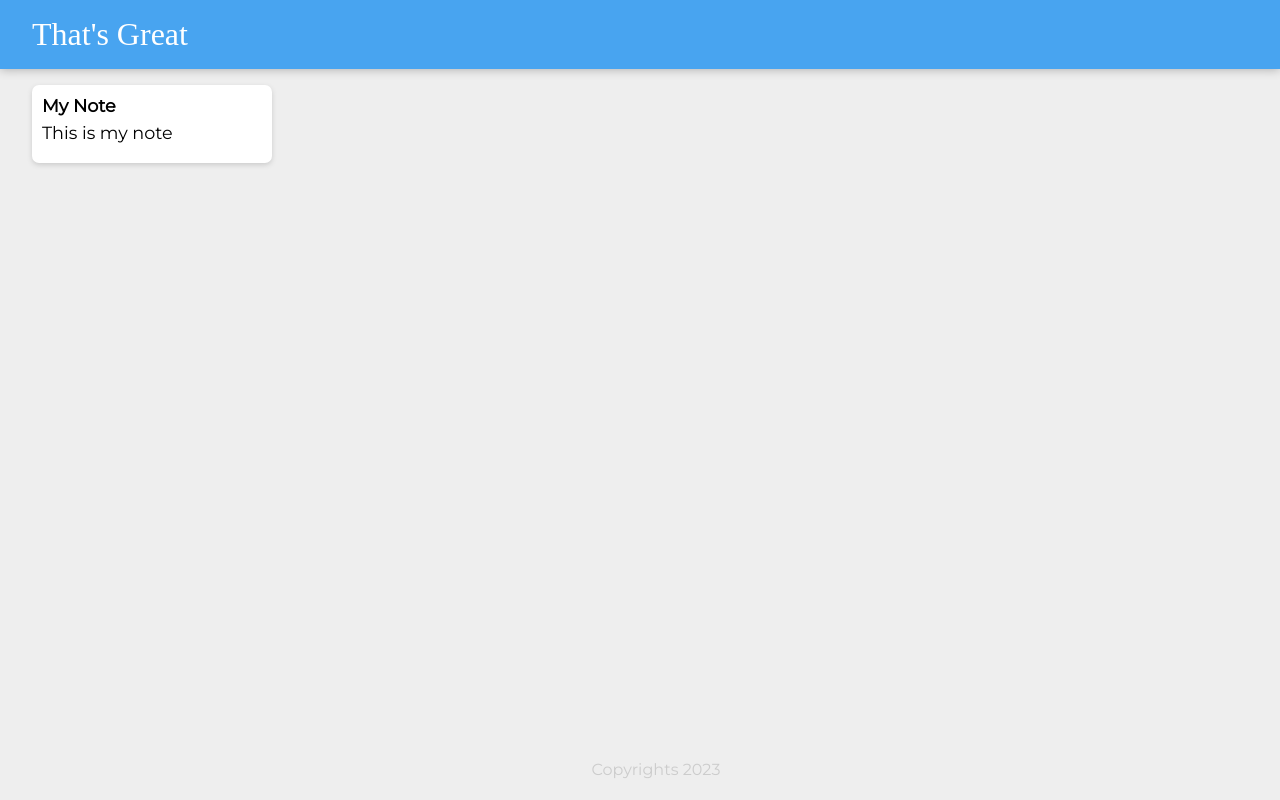
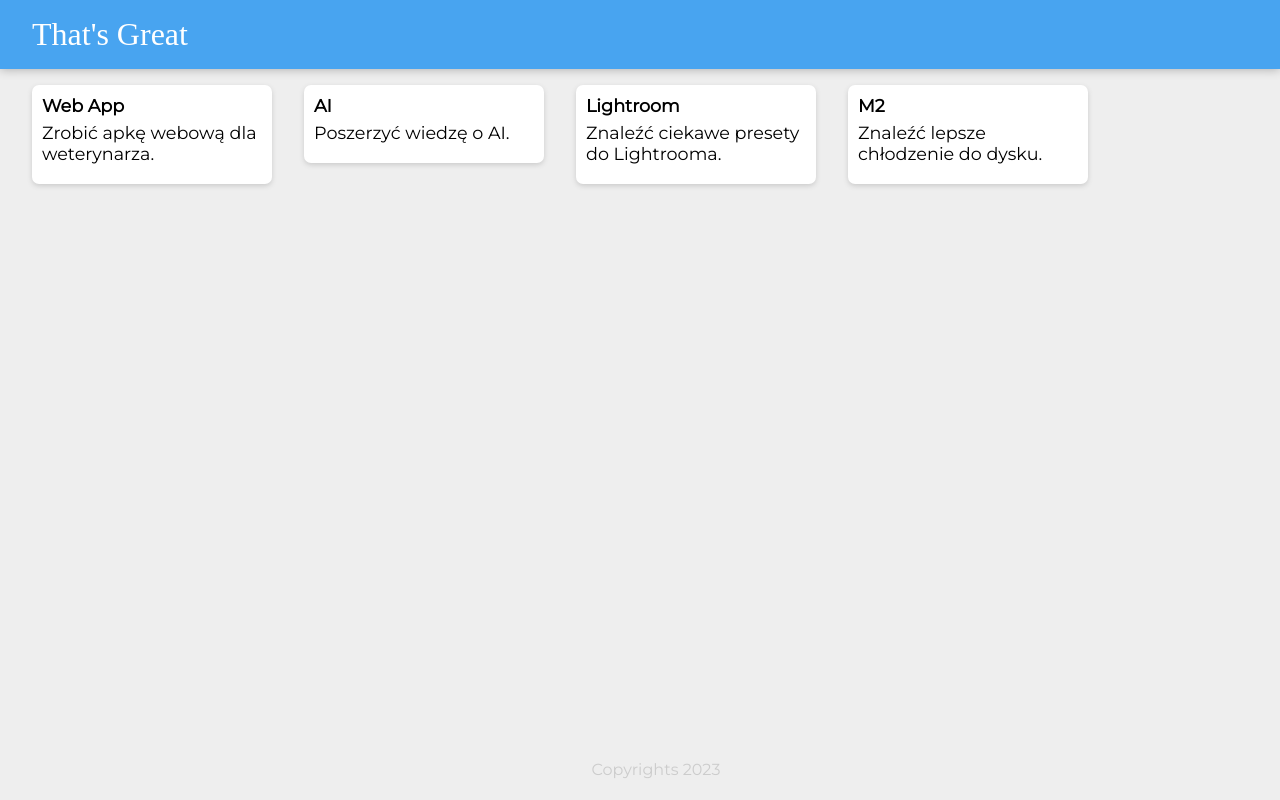
Before and after one commit to Lukasz-Jasionowski/ThatsGreat, a React (Create React App) app: page / in a window 1280 px wide. Built offline with nearby package versions, Linux system fonts and the light colour scheme; a web font is replaced by a local one.

Commit message:
Add notes.js and use map function to render notes

```diff
--- a/src/Components/App.jsx
+++ b/src/Components/App.jsx
@@ -2,13 +2,21 @@ import React from 'react';
 import Header from './Header';
 import Footer from './Footer';
 import Note from './Note';
+import notes from '../notes';
+
 
 
 function App() {
     return (
         <div>
             <Header />
-            <Note />
+            {notes.map(notes => (
+                <Note
+                    key={notes.key}
+                    name={notes.title}
+                    description={notes.content}
+                />
+            ))}
             <Footer />
         </div>
     );
--- a/src/Components/Note.jsx
+++ b/src/Components/Note.jsx
@@ -1,10 +1,10 @@
 import React from "react";
 
-function Note() {
+function Note(props) {
     return (
         <div className="note">
-            <h1>My Note</h1>
-            <p>This is my note</p>
+            <h1>{props.name}</h1>
+            <p>{props.description}</p>
         </div>
     );
 }
--- /dev/null
+++ b/src/notes.js
@@ -0,0 +1,28 @@
+const notes = [
+    {
+      key: 1,
+      title: "Web App",
+      content:
+        "Zrobić apkę webową dla weterynarza."
+    },
+    {
+      key: 2,
+      title: "AI",
+      content:
+        "Poszerzyć wiedzę o AI."
+    },
+    {
+      key: 3,
+      title: "Lightroom",
+      content:
+        "Znaleźć ciekawe presety do Lightrooma."
+    },
+    {
+      key: 4,
+      title: "M2",
+      content:
+        "Znaleźć lepsze chłodzenie do dysku."
+    }
+  ];
+
+export default notes;
```
